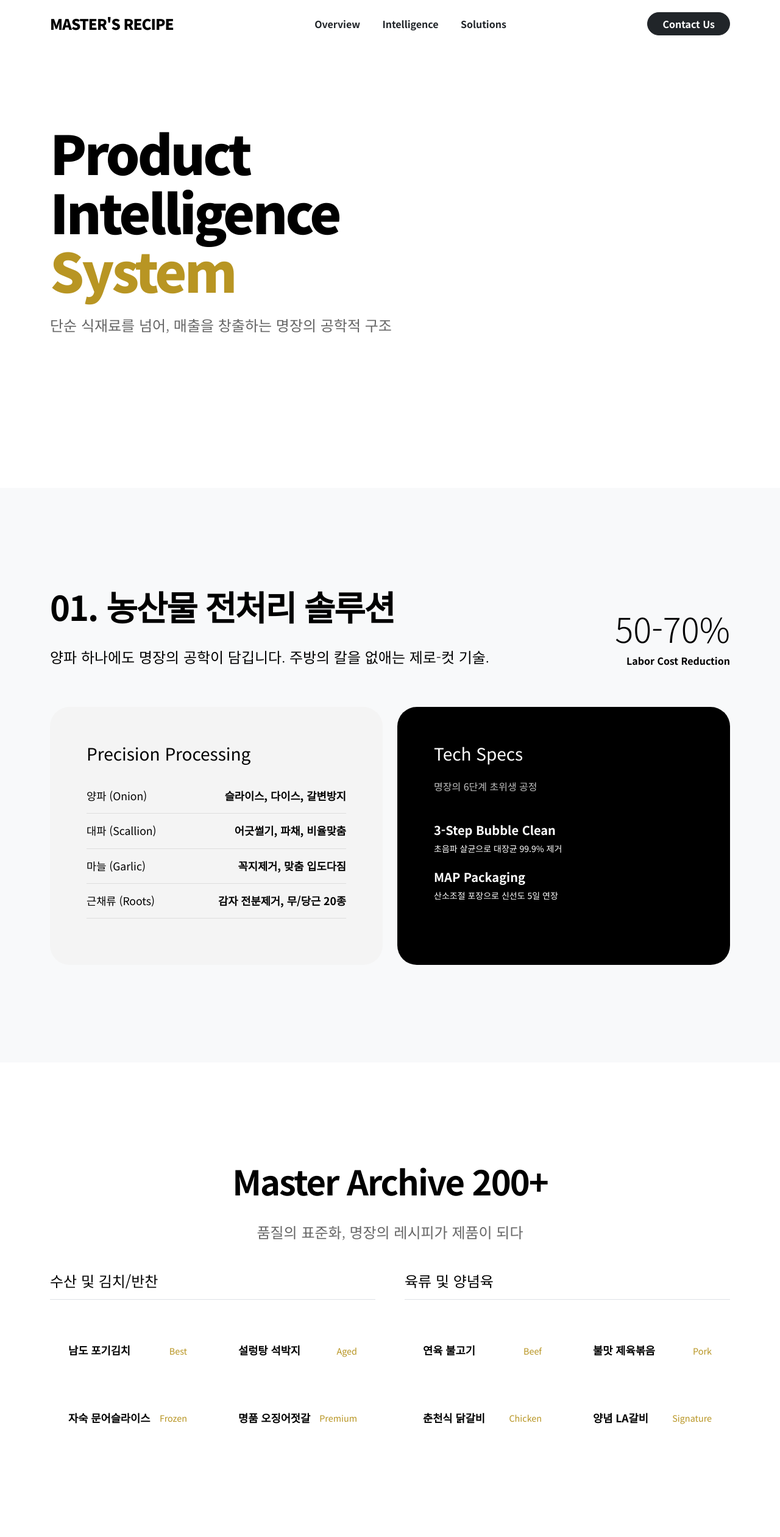
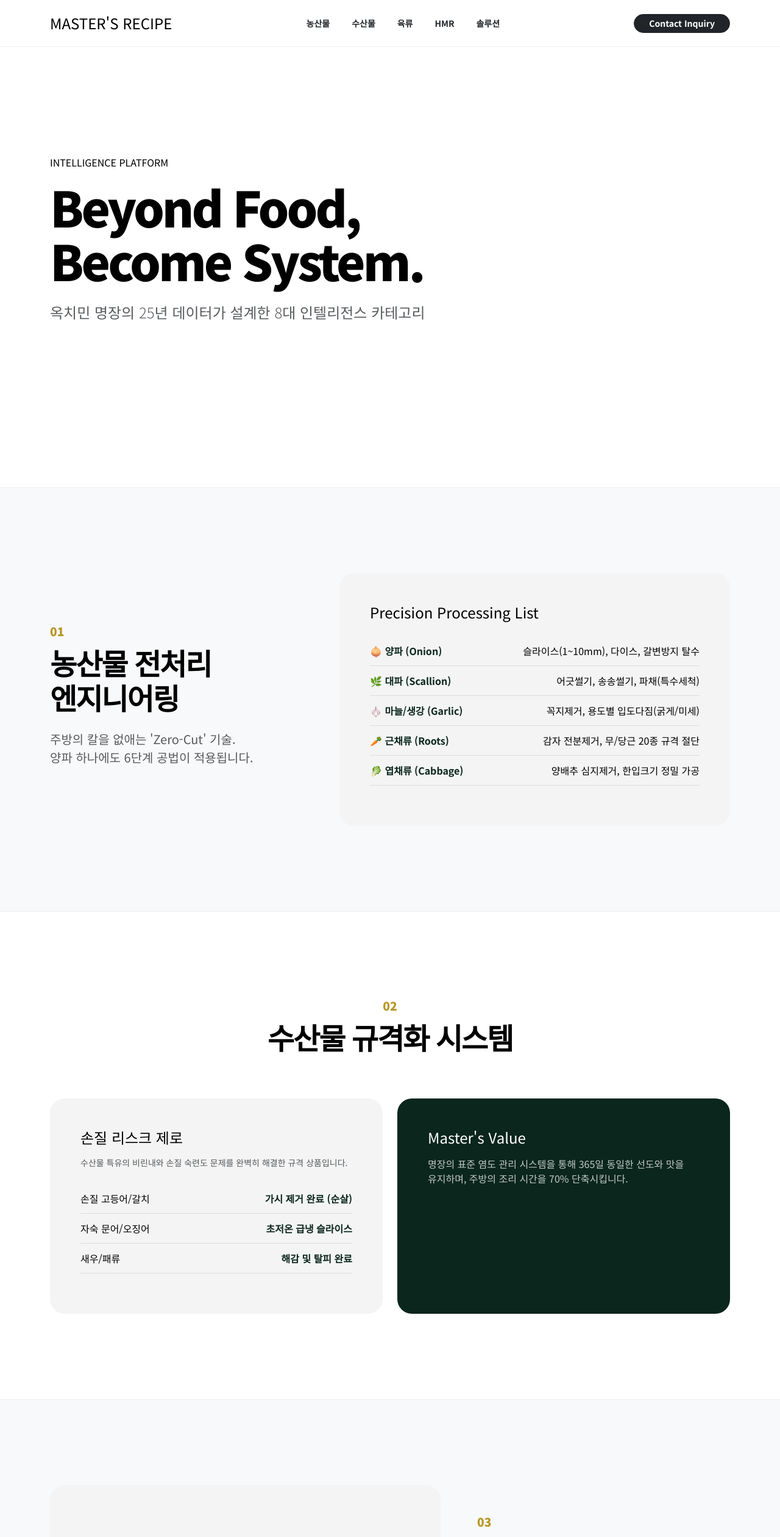
Before and after one commit to munjd1234-cell/recipe1, a plain HTML site: page index.html in a window 1280 px wide. Shown: the top 2520 px of the page at 61% size. Drawn offline with nearby package versions, Linux system fonts and the light colour scheme.

Commit message:
Update index.html

```diff
--- a/index.html
+++ b/index.html
@@ -8,83 +8,52 @@
     <link href="https://fonts.googleapis.com/css2?family=Noto+Sans+KR:wght@100;300;400;700;900&display=swap" rel="stylesheet">
 
     <style>
-        /* [SAMSUNG PREMIUM DESIGN SYSTEM] */
         :root {
-            --s-black: #000000;
-            --s-white: #ffffff;
-            --s-gray-bg: #f4f4f4;
-            --s-accent: #2189ff; /* Samsung Blue 포인트 대신 명장의 Gold: #b89523 */
-            --m-gold: #b89523;
+            --s-black: #000000; --s-white: #ffffff; --s-gray-bg: #f4f4f4;
+            --m-gold: #b89523; --s-deep: #0a261d;
         }
 
         body {
-            font-family: 'Noto Sans KR', sans-serif;
-            background-color: var(--s-white);
-            color: var(--s-black);
-            word-break: keep-all;
-            -webkit-font-smoothing: antialiased;
+            font-family: 'Noto Sans KR', sans-serif; background-color: var(--s-white); color: var(--s-black);
+            word-break: keep-all; -webkit-font-smoothing: antialiased;
         }
 
-        /* Typography - 초거대 텍스트와 얇은 폰트의 조화 */
-        .display-hero { font-size: 5.5rem; font-weight: 900; letter-spacing: -4px; line-height: 1.1; }
-        .display-section { font-size: 3.5rem; font-weight: 700; letter-spacing: -2px; margin-bottom: 2rem; }
-        .sub-text { font-size: 1.5rem; font-weight: 300; color: #666; margin-bottom: 3rem; }
+        /* Typography */
+        .display-hero { font-size: 5rem; font-weight: 900; letter-spacing: -4px; line-height: 1.1; }
+        .display-section { font-size: 3rem; font-weight: 700; letter-spacing: -2px; margin-bottom: 1.5rem; }
+        .category-num { font-size: 1.2rem; font-weight: 900; color: var(--m-gold); margin-bottom: 0.5rem; display: block; }
 
-        /* Section Layout - 압도적인 여백 */
-        .s-section { padding: 160px 0; overflow: hidden; }
+        /* Section Layout */
+        .s-section { padding: 140px 0; border-bottom: 1px solid #eee; }
         .full-height { min-height: 100vh; display: flex; align-items: center; }
 
-        /* Card Design - 삼성 갤럭시 스타일의 미니멀 카드 */
-        .s-card {
-            background: var(--s-gray-bg);
-            border-radius: 32px;
-            padding: 60px;
-            height: 100%;
-            transition: all 0.6s cubic-bezier(0.165, 0.84, 0.44, 1);
-            border: none;
+        /* 삼성 스타일 그리드 & 카드 */
+        .s-card-premium {
+            background: var(--s-gray-bg); border-radius: 24px; padding: 50px; height: 100%;
+            transition: all 0.5s ease; border: none;
         }
-        .s-card:hover { transform: scale(1.02); background: #eee; }
+        .s-card-premium:hover { background: #ececec; transform: translateY(-10px); }
 
-        /* Product List - 정갈한 데이터 그리드 */
-        .grid-container {
-            display: grid;
-            grid-template-columns: repeat(2, 1fr);
-            gap: 24px;
-            margin-top: 40px;
+        /* 리스트 디테일 */
+        .detail-list { list-style: none; padding: 0; margin-top: 20px; }
+        .detail-list li {
+            padding: 12px 0; border-bottom: 1px solid #ddd; display: flex;
+            justify-content: space-between; font-size: 1rem; font-weight: 400;
         }
-        .grid-item {
-            background: #fff;
-            padding: 30px;
-            border-radius: 20px;
-            display: flex;
-            justify-content: space-between;
-            align-items: center;
-        }
-        .grid-item .label { font-weight: 700; font-size: 1.1rem; }
-        .grid-item .val { font-size: 0.9rem; color: var(--m-gold); font-weight: 500; }
+        .detail-list li b { color: var(--s-deep); font-weight: 700; }
 
-        /* Tech Spec List */
-        .spec-list { list-style: none; padding: 0; }
-        .spec-list li {
-            padding: 15px 0;
-            border-bottom: 1px solid #ddd;
-            display: flex;
-            justify-content: space-between;
-            font-size: 1.1rem;
+        /* 배지 스타일 */
+        .s-badge {
+            background: var(--m-gold); color: white; padding: 4px 12px;
+            border-radius: 50px; font-size: 0.75rem; font-weight: 700; vertical-align: middle;
         }
 
-        /* Navigation */
+        /* 내비게이션 */
         .s-nav {
-            padding: 20px 0;
-            background: rgba(255,255,255,0.8);
-            backdrop-filter: blur(20px);
-            position: fixed;
-            top: 0; width: 100%; z-index: 1000;
+            padding: 20px 0; background: rgba(255,255,255,0.85); backdrop-filter: blur(20px);
+            position: fixed; top: 0; width: 100%; z-index: 1000; border-bottom: 1px solid #eee;
         }
-        .s-nav .logo { font-weight: 900; font-size: 1.5rem; letter-spacing: -1px; }
-
-        /* Animation */
-        .reveal { opacity: 0; transform: translateY(50px); transition: 1s all ease; }
+        .reveal { opacity: 0; transform: translateY(40px); transition: 0.8s all ease; }
         .reveal.active { opacity: 1; transform: translateY(0); }
     </style>
 </head>
@@ -92,65 +61,150 @@
 
 <nav class="s-nav">
     <div class="container d-flex justify-content-between align-items-center">
-        <div class="logo">MASTER'S RECIPE</div>
-        <div class="d-none d-md-block">
-            <a href="#" class="text-dark text-decoration-none mx-3 fw-bold">Overview</a>
-            <a href="#" class="text-dark text-decoration-none mx-3 fw-bold">Intelligence</a>
-            <a href="#" class="text-dark text-decoration-none mx-3 fw-bold">Solutions</a>
+        <div class="fw-black fs-4 letter-spacing--1">MASTER'S RECIPE</div>
+        <div class="d-none d-lg-block fw-bold small">
+            <a href="#cat1" class="text-dark text-decoration-none mx-3">농산물</a>
+            <a href="#cat2" class="text-dark text-decoration-none mx-3">수산물</a>
+            <a href="#cat3" class="text-dark text-decoration-none mx-3">육류</a>
+            <a href="#cat4" class="text-dark text-decoration-none mx-3">HMR</a>
+            <a href="#cat5" class="text-dark text-decoration-none mx-3">솔루션</a>
         </div>
-        <button class="btn btn-dark rounded-pill px-4 fw-bold">Contact Us</button>
+        <button class="btn btn-dark rounded-pill px-4 btn-sm fw-bold">Contact Inquiry</button>
     </div>
 </nav>
 
-<section class="s-section full-height">
+<section class="s-section full-height bg-white">
     <div class="container">
-        <div class="row">
-            <div class="col-12 reveal">
-                <h1 class="display-hero">Product<br>Intelligence<br><span style="color:var(--m-gold)">System</span></h1>
-                <p class="sub-text mt-4">단순 식재료를 넘어, 매출을 창출하는 명장의 공학적 구조</p>
+        <div class="reveal">
+            <span class="text-gold fw-black mb-3 d-block">INTELLIGENCE PLATFORM</span>
+            <h1 class="display-hero">Beyond Food,<br>Become <span class="text-gold">System.</span></h1>
+            <p class="fs-4 fw-light mt-4 text-muted">옥치민 명장의 25년 데이터가 설계한 8대 인텔리전스 카테고리</p>
+        </div>
+    </div>
+</section>
+
+<section id="cat1" class="s-section bg-light">
+    <div class="container">
+        <div class="row align-items-center reveal">
+            <div class="col-lg-5">
+                <span class="category-num">01</span>
+                <h2 class="display-section">농산물 전처리<br>엔지니어링</h2>
+                <p class="fs-5 text-muted">주방의 칼을 없애는 'Zero-Cut' 기술.<br>양파 하나에도 6단계 공법이 적용됩니다.</p>
+            </div>
+            <div class="col-lg-7">
+                <div class="s-card-premium">
+                    <h4 class="fw-black mb-4">Precision Processing List</h4>
+                    <ul class="detail-list">
+                        <li><span>🧅 <b>양파 (Onion)</b></span><span>슬라이스(1~10mm), 다이스, 갈변방지 탈수</span></li>
+                        <li><span>🌿 <b>대파 (Scallion)</b></span><span>어긋썰기, 송송썰기, 파채(특수세척)</span></li>
+                        <li><span>🧄 <b>마늘/생강 (Garlic)</b></span><span>꼭지제거, 용도별 입도다짐(굵게/미세)</span></li>
+                        <li><span>🥕 <b>근채류 (Roots)</b></span><span>감자 전분제거, 무/당근 20종 규격 절단</span></li>
+                        <li><span>🥬 <b>엽채류 (Cabbage)</b></span><span>양배추 심지제거, 한입크기 정밀 가공</span></li>
+                    </ul>
+                </div>
             </div>
         </div>
     </div>
 </section>
 
-<section class="s-section bg-light">
+<section id="cat2" class="s-section">
     <div class="container">
-        <div class="row align-items-end mb-5 reveal">
-            <div class="col-lg-8">
-                <h2 class="display-section">01. 농산물 전처리 솔루션</h2>
-                <p class="fs-4 fw-light">양파 하나에도 명장의 공학이 담깁니다. 주방의 칼을 없애는 제로-컷 기술.</p>
+        <div class="row reveal">
+            <div class="col-lg-12 mb-5 text-center">
+                <span class="category-num">02</span>
+                <h2 class="display-section">수산물 규격화 시스템</h2>
             </div>
-            <div class="col-lg-4 text-lg-end">
-                <h3 class="display-4 fw-black text-gold">50-70%</h3>
-                <p class="fw-bold">Labor Cost Reduction</p>
-            </div>
-        </div>
-
-        <div class="row g-4 reveal">
             <div class="col-md-6">
-                <div class="s-card">
-                    <h3 class="fw-black mb-4">Precision Processing</h3>
-                    <ul class="spec-list">
-                        <li><span>양파 (Onion)</span><strong>슬라이스, 다이스, 갈변방지</strong></li>
-                        <li><span>대파 (Scallion)</span><strong>어긋썰기, 파채, 비율맞춤</strong></li>
-                        <li><span>마늘 (Garlic)</span><strong>꼭지제거, 맞춤 입도다짐</strong></li>
-                        <li><span>근채류 (Roots)</span><strong>감자 전분제거, 무/당근 20종</strong></li>
+                <div class="s-card-premium">
+                    <h4 class="fw-black mb-3">손질 리스크 제로</h4>
+                    <p class="small text-muted mb-4">수산물 특유의 비린내와 손질 숙련도 문제를 완벽히 해결한 규격 상품입니다.</p>
+                    <ul class="detail-list">
+                        <li><span>손질 고등어/갈치</span><b>가시 제거 완료 (순살)</b></li>
+                        <li><span>자숙 문어/오징어</span><b>초저온 급냉 슬라이스</b></li>
+                        <li><span>새우/패류</span><b>해감 및 탈피 완료</b></li>
                     </ul>
                 </div>
             </div>
             <div class="col-md-6">
-                <div class="s-card" style="background:var(--s-black); color:var(--s-white);">
-                    <h3 class="fw-black mb-4">Tech Specs</h3>
-                    <p class="opacity-75">명장의 6단계 초위생 공정</p>
-                    <div class="mt-5">
-                        <div class="mb-4">
-                            <h5 class="fw-bold text-gold">3-Step Bubble Clean</h5>
-                            <p class="small">초음파 살균으로 대장균 99.9% 제거</p>
-                        </div>
-                        <div>
-                            <h5 class="fw-bold text-gold">MAP Packaging</h5>
-                            <p class="small">산소조절 포장으로 신선도 5일 연장</p>
-                        </div>
+                <div class="s-card-premium" style="background:var(--s-deep); color:white;">
+                    <h4 class="fw-black mb-3 text-gold">Master's Value</h4>
+                    <p class="opacity-75">명장의 표준 염도 관리 시스템을 통해 365일 동일한 선도와 맛을 유지하며, 주방의 조리 시간을 70% 단축시킵니다.</p>
+                </div>
+            </div>
+        </div>
+    </div>
+</section>
+
+<section id="cat3" class="s-section bg-light">
+    <div class="container">
+        <div class="row align-items-center reveal">
+            <div class="col-lg-7 order-2 order-lg-1">
+                <div class="s-card-premium">
+                    <ul class="detail-list">
+                        <li><span>🥩 <b>소고기</b></span><span>저온 연육 불고기, 양념 LA갈비, 스테이크</span></li>
+                        <li><span>🐷 <b>돼지고기</b></span><span>직화 제육볶음, 간장 양념갈비, 다짐육</span></li>
+                        <li><span>🐔 <b>닭/오리</b></span><span>춘천식 닭갈비, 훈제오리 야채믹스</span></li>
+                        <li><span>🔥 <b>특수 가공</b></span><span>수제 떡갈비, 고추장 삼겹살 원팩</span></li>
+                    </ul>
+                </div>
+            </div>
+            <div class="col-lg-5 ps-lg-5 order-1 order-lg-2 mb-5 mb-lg-0">
+                <span class="category-num">03</span>
+                <h2 class="display-section">육류 인텔리전스 &<br>양념육 솔루션</h2>
+                <p class="text-muted">육즙을 보존하는 명장의 연육 공법과<br>독점 배합 소스의 완벽한 결합.</p>
+            </div>
+        </div>
+    </div>
+</section>
+
+<section id="cat4" class="s-section">
+    <div class="container">
+        <div class="reveal mb-5 text-center">
+            <span class="category-num">04</span>
+            <h2 class="display-section">명장 김치 · 반찬 아카이브</h2>
+            <p class="sub-text">200여 종의 마스터 리스트 중 가장 사랑받는 핵심 라인업</p>
+        </div>
+        <div class="row g-4 reveal">
+            <div class="col-md-4">
+                <div class="p-4 border-start border-4">
+                    <h5 class="fw-black">Master Kimchi</h5>
+                    <p class="small text-muted">남도풍 포기김치, 설렁탕 석박지, 열무물김치, 파김치, 보쌈무김치 등 30종</p>
+                </div>
+            </div>
+            <div class="col-md-4">
+                <div class="p-4 border-start border-4">
+                    <h5 class="fw-black">Premium Side-Dish</h5>
+                    <p class="small text-muted">메추리알 장조림, 견과류 멸치볶음, 진미채, 명이나물, 깻잎지 등 50종</p>
+                </div>
+            </div>
+            <div class="col-md-4">
+                <div class="p-4 border-start border-4">
+                    <h5 class="fw-black">Traditional Jeotgal</h5>
+                    <p class="small text-muted">명품 오징어젓갈, 낙지젓갈, 명란젓갈, 꼴뚜기젓 등 20종</p>
+                </div>
+            </div>
+        </div>
+    </div>
+</section>
+
+<section id="cat5" class="s-section bg-light">
+    <div class="container">
+        <div class="row align-items-center reveal">
+            <div class="col-lg-6">
+                <span class="category-num">05</span>
+                <h2 class="display-section">밀키트 & HMR<br>완성형 플랫폼</h2>
+                <p class="fs-5 text-muted">식재료 + 소스 + 레시피의 완벽한 결합.<br>쿠팡, 마켓컬리 입점 최적화 상품군.</p>
+            </div>
+            <div class="col-lg-6">
+                <div class="s-card-premium bg-white">
+                    <div class="d-flex justify-content-between mb-4 pb-2 border-bottom">
+                        <span class="fw-bold">시그니처 탕류</span><span class="text-gold">왕갈비탕, 사골곰탕, 육개장</span>
+                    </div>
+                    <div class="d-flex justify-content-between mb-4 pb-2 border-bottom">
+                        <span class="fw-bold">트렌디 아시안</span><span class="text-gold">마라탕, 쌀국수, 팟타이</span>
+                    </div>
+                    <div class="d-flex justify-content-between">
+                        <span class="fw-bold">한식 전골</span><span class="text-gold">부대찌개, 곱창전골, 밀푀유나베</span>
                     </div>
                 </div>
             </div>
@@ -158,91 +212,91 @@
     </div>
 </section>
 
-<section class="s-section">
+<section id="cat6" class="s-section">
     <div class="container">
-        <div class="text-center mb-5 reveal">
-            <h2 class="display-section">Master Archive 200+</h2>
-            <p class="sub-text">품질의 표준화, 명장의 레시피가 제품이 되다</p>
-        </div>
-
-        <div class="row g-5">
-            <div class="col-lg-6 reveal">
-                <h4 class="fw-black mb-4 border-bottom pb-3">수산 및 김치/반찬</h4>
-                <div class="grid-container">
-                    <div class="grid-item"><span class="label">남도 포기김치</span><span class="val">Best</span></div>
-                    <div class="grid-item"><span class="label">설렁탕 석박지</span><span class="val">Aged</span></div>
-                    <div class="grid-item"><span class="label">자숙 문어슬라이스</span><span class="val">Frozen</span></div>
-                    <div class="grid-item"><span class="label">명품 오징어젓갈</span><span class="val">Premium</span></div>
+        <div class="row reveal">
+            <div class="col-lg-12 text-center mb-5">
+                <span class="category-num">06</span>
+                <h2 class="display-section">OEM / ODM 제조 매니지먼트</h2>
+            </div>
+            <div class="col-md-6 mb-4">
+                <div class="s-card-premium text-center">
+                    <h1 class="display-4 fw-black">OEM</h1>
+                    <p class="fw-bold text-gold">Recipe Implementation</p>
+                    <p class="small px-lg-5">고객사의 독창적인 레시피를 명장의 스마트 팩토리에서 대량 생산 체제로 완벽하게 전환합니다.</p>
                 </div>
             </div>
-            <div class="col-lg-6 reveal">
-                <h4 class="fw-black mb-4 border-bottom pb-3">육류 및 양념육</h4>
-                <div class="grid-container">
-                    <div class="grid-item"><span class="label">연육 불고기</span><span class="val">Beef</span></div>
-                    <div class="grid-item"><span class="label">불맛 제육볶음</span><span class="val">Pork</span></div>
-                    <div class="grid-item"><span class="label">춘천식 닭갈비</span><span class="val">Chicken</span></div>
-                    <div class="grid-item"><span class="label">양념 LA갈비</span><span class="val">Signature</span></div>
+            <div class="col-md-6 mb-4">
+                <div class="s-card-premium text-center">
+                    <h1 class="display-4 fw-black">ODM</h1>
+                    <p class="fw-bold text-gold">Concept to Product</p>
+                    <p class="small px-lg-5">메뉴 기획부터 브랜딩, 제조, 납품까지 올인원으로 제공하는 비즈니스 파트너십 솔루션입니다.</p>
                 </div>
             </div>
         </div>
     </div>
 </section>
 
-<section class="s-section bg-dark text-white">
+<section id="cat7" class="s-section bg-dark text-white">
+    <div class="container">
+        <div class="reveal mb-5">
+            <span class="category-num">07</span>
+            <h2 class="display-section text-white">7-Step Business Solution</h2>
+            <p class="opacity-50">제조를 넘어 가맹본부와 점주의 상생을 설계합니다.</p>
+        </div>
+        <div class="row g-4 reveal">
+            <div class="col-md-4"><div class="p-4 border border-secondary"><b>01 레시피 디지털화</b><br><small class="opacity-50">g단위 계량과 타이머 매뉴얼 구축</small></div></div>
+            <div class="col-md-4"><div class="p-4 border border-secondary"><b>02 원팩 물류 시스템</b><br><small class="opacity-50">주방 노동력 90% 센터 이전</small></div></div>
+            <div class="col-md-4"><div class="p-4 border border-secondary"><b>03 제로-컷 야채 공급</b><br><small class="opacity-50">인건비 절감 및 쓰레기 제로</small></div></div>
+            <div class="col-md-4"><div class="p-4 border border-secondary"><b>04 부진 점포 리바이벌</b><br><small class="opacity-50">메출 반등을 위한 메뉴 전면 개편</small></div></div>
+            <div class="col-md-4"><div class="p-4 border border-secondary"><b>05 HACCP 스마트 제조</b><br><small class="opacity-50">초위생 스마트 팩토리 기반 생산</small></div></div>
+            <div class="col-md-4"><div class="p-4 border border-secondary"><b>06 숍인숍 인큐베이팅</b><br><small class="opacity-50">배달 전문 브랜드 즉시 매칭</small></div></div>
+            <div class="col-12"><div class="p-4 border border-gold text-center text-gold"><b>07 정부지원 마케팅 연계</b><br><small>희망리턴패키지 등 공공 지원 사업 최적화 컨설팅</small></div></div>
+        </div>
+    </div>
+</section>
+
+<section id="cat8" class="s-section">
     <div class="container">
         <div class="row align-items-center reveal">
-            <div class="col-lg-6">
-                <h2 class="display-section text-white">Future Production</h2>
-                <p class="fs-4 fw-light opacity-50 mb-5">브랜드의 성장을 가속하는 OEM / ODM 매니지먼트</p>
-                <div class="d-flex gap-4">
-                    <div>
-                        <h1 class="display-4 fw-black text-gold">OEM</h1>
-                        <p class="small">Recipe Based Production</p>
-                    </div>
-                    <div class="border-start ps-4">
-                        <h1 class="display-4 fw-black text-gold">ODM</h1>
-                        <p class="small">Concept to Delivery</p>
-                    </div>
-                </div>
+            <div class="col-lg-5">
+                <span class="category-num">08</span>
+                <h2 class="display-section">인텔리전스 인프라</h2>
+                <p class="text-muted">안정적 공급을 뒷받침하는 기술적 근거</p>
             </div>
-            <div class="col-lg-6">
-                <div class="s-card" style="background: rgba(255,255,255,0.05); border: 1px solid rgba(255,255,255,0.1);">
-                    <h4 class="text-white mb-4 fw-bold">Intelligence Structure</h4>
-                    <ul class="spec-list text-white">
-                        <li style="border-color: rgba(255,255,255,0.1);"><span>기존 주방</span><strong>인력 의존형</strong></li>
-                        <li style="border-color: rgba(255,255,255,0.1);"><span>Intelligence System</span><strong class="text-gold">데이터 표준화</strong></li>
-                        <li style="border-color: rgba(255,255,255,0.1);"><span>비즈니스 결과</span><strong class="text-gold">이익 극대화</strong></li>
-                    </ul>
+            <div class="col-lg-7">
+                <div class="row g-3">
+                    <div class="col-6"><div class="s-card-premium p-4"><h5>HACCP</h5><p class="small mb-0">전 공정 위해요소 차단</p></div></div>
+                    <div class="col-6"><div class="s-card-premium p-4"><h5>Smart Logistics</h5><p class="small mb-0">전국 콜드체인망 구축</p></div></div>
+                    <div class="col-6"><div class="s-card-premium p-4"><h5>R&D Lab</h5><p class="small mb-0">명장 직속 연구소 운영</p></div></div>
+                    <div class="col-6"><div class="s-card-premium p-4"><h5>AI Prediction</h5><p class="small mb-0">원가 분석 자동화 시스템</p></div></div>
                 </div>
             </div>
         </div>
     </div>
 </section>
 
-<footer class="s-section pb-5">
+<footer class="s-section pb-5 bg-white">
     <div class="container">
-        <div class="row border-top pt-5">
+        <div class="row pt-5">
             <div class="col-md-6">
                 <h3 class="fw-black mb-4">MASTER'S RECIPE</h3>
-                <p class="text-muted small">옥치민 명장의 프리미엄 푸드테크 그룹</p>
+                <p class="text-muted small mb-1">대표이사 : 옥치민 | 경기도 하남시 미사강변로 (HACCP 센터)</p>
+                <p class="text-muted small">문의 : 02-1234-5678 | master@mjrecipe.co.kr</p>
             </div>
             <div class="col-md-6 text-md-end">
-                <p class="fw-bold mb-1">Business Inquiry</p>
-                <p class="display-6 fw-black mb-4">02.1234.5678</p>
-                <button class="btn btn-outline-dark rounded-pill px-5">Download Catalog</button>
+                <p class="small fw-bold opacity-50">© 2026 Master's Recipe Intelligence System. All rights reserved.</p>
             </div>
         </div>
     </div>
 </footer>
 
 <script>
-    // Reveal Animation
     const observer = new IntersectionObserver((entries) => {
         entries.forEach(entry => {
             if (entry.isIntersecting) entry.target.classList.add('active');
         });
     }, { threshold: 0.1 });
-
     document.querySelectorAll('.reveal').forEach(el => observer.observe(el));
 </script>
 
```
